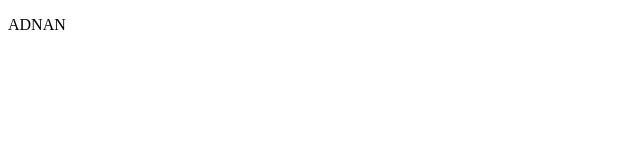
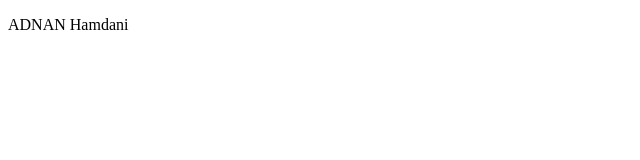
Before and after one commit to adnanhamdani/myfirstprojects, a plain HTML site: page index.html in a window 1280 px wide. Shown: the full height of the page, 0-640 px from the left. Drawn offline with Linux system fonts and the light colour scheme.

Commit message:
second version

```diff
--- a/index.html
+++ b/index.html
@@ -16,7 +16,7 @@
         <!--[if lt IE 7]>
             <p class="browsehappy">You are using an <strong>outdated</strong> browser. Please <a href="#">upgrade your browser</a> to improve your experience.</p>
         <![endif]-->
-        <p>ADNAN</p>
+        <p>ADNAN Hamdani</p>
         <script src="" async defer></script>
     </body>
 </html>
```
